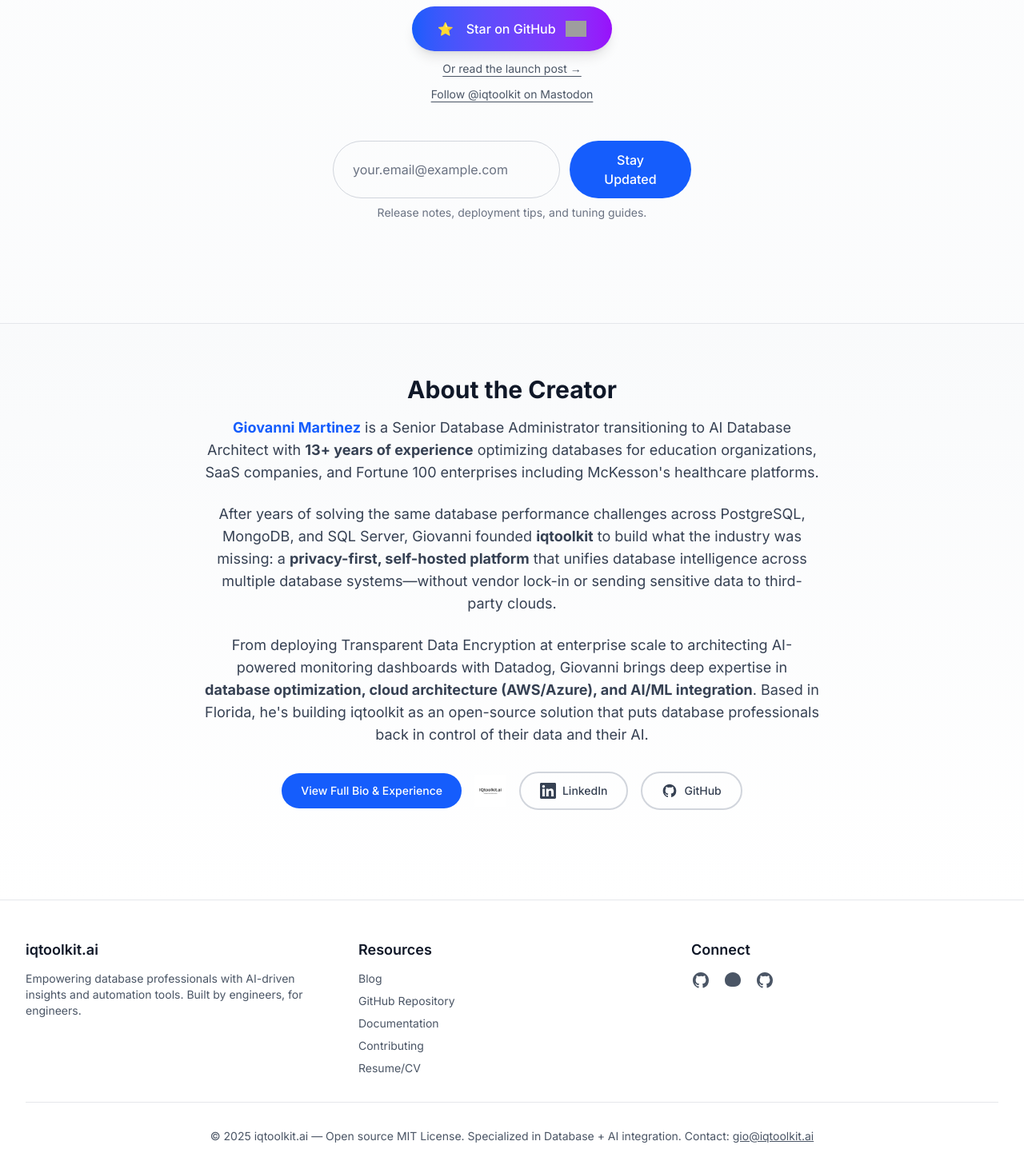
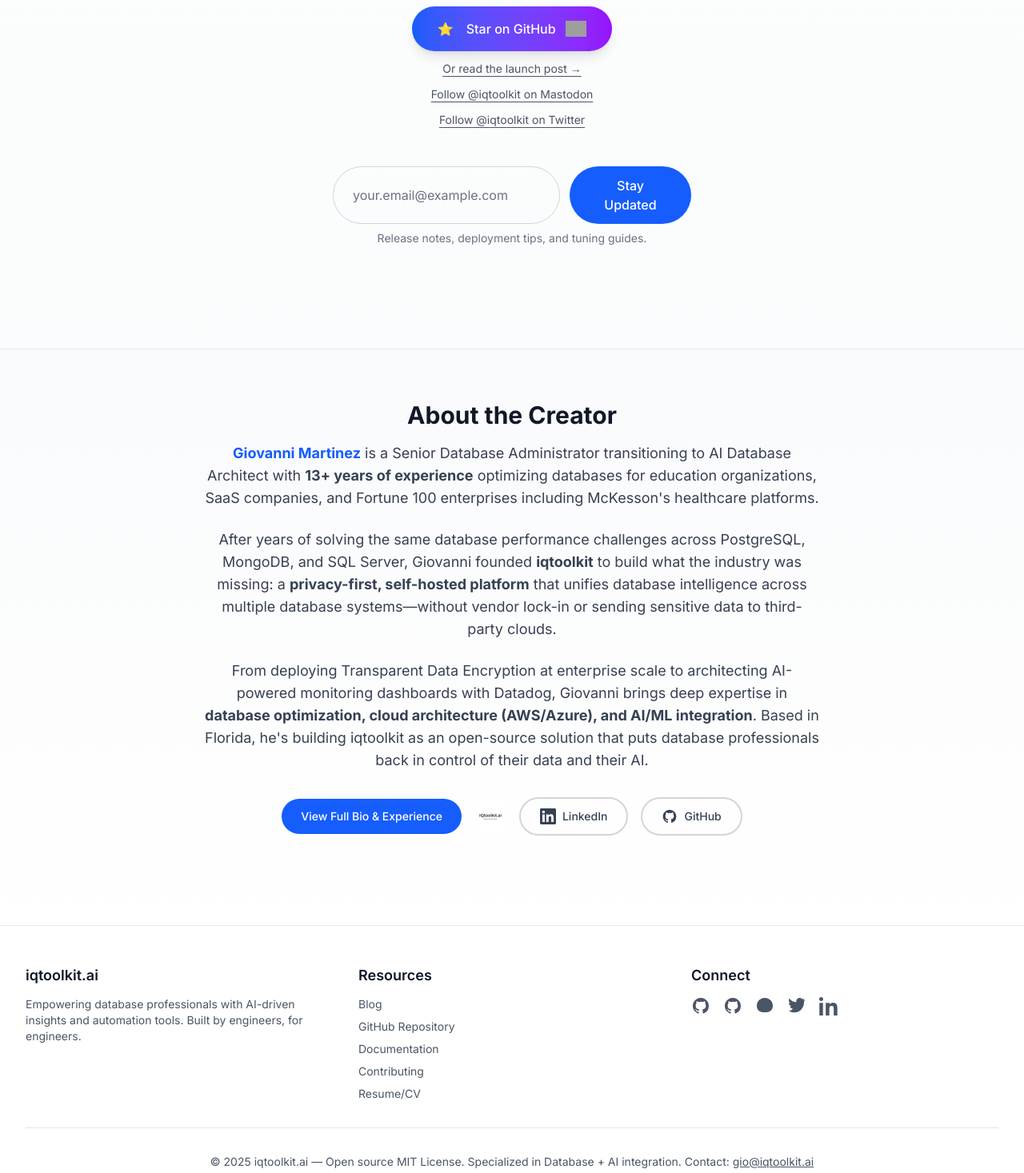
Before and after one commit to iqtoolkit/iqtoolkit.ai, a Next.js app: page / in a window 1280 px wide. Shown: the part 1867-3334 px from the top of the page at 80% size. Built offline with nearby package versions, Linux system fonts and the light colour scheme; grey boxes are pictures that could not be loaded.

Commit message:
feat: add Twitter and LinkedIn links to the homepage and update GitHub link assertions in tests

```diff
--- a/app/page.tsx
+++ b/app/page.tsx
@@ -311,6 +311,14 @@ export default function Home() {
               >
                 Follow @iqtoolkit on Mastodon
               </a>
+              <a
+                href="https://twitter.com/iqtoolkit"
+                target="_blank"
+                rel="noopener noreferrer"
+                className="text-sm text-gray-600 underline underline-offset-4 hover:text-blue-600 dark:text-gray-400 dark:hover:text-blue-400"
+              >
+                Follow @iqtoolkit on Twitter
+              </a>
             </div>
 
             {/* Email Signup Form */}
@@ -503,13 +511,28 @@ export default function Home() {
             {/* Social & Contact */}
             <div>
               <h3 className="mb-3 text-lg font-semibold text-gray-900 dark:text-white">Connect</h3>
-              <div className="flex gap-4">
+              <div className="flex flex-wrap gap-4">
                 <a
                   href="https://github.com/iqtoolkit"
                   target="_blank"
                   rel="noopener noreferrer"
                   className="text-gray-600 hover:text-blue-600 dark:text-gray-400 dark:hover:text-blue-400"
-                  aria-label="GitHub"
+                  aria-label="GitHub (Org)"
+                >
+                  <svg className="h-6 w-6" fill="currentColor" viewBox="0 0 24 24">
+                    <path
+                      fillRule="evenodd"
+                      d="M12 2C6.477 2 2 6.484 2 12.017c0 4.425 2.865 8.18 6.839 9.504.5.092.682-.217.682-.483 0-.237-.008-.868-.013-1.703-2.782.605-3.369-1.343-3.369-1.343-.454-1.158-1.11-1.466-1.11-1.466-.908-.62.069-.608.069-.608 1.003.07 1.531 1.032 1.531 1.032.892 1.53 2.341 1.088 2.91.832.092-.647.35-1.088.636-1.338-2.22-.253-4.555-1.113-4.555-4.951 0-1.093.39-1.988 1.029-2.688-.103-.253-.446-1.272.098-2.65 0 0 .84-.27 2.75 1.026A9.564 9.564 0 0112 6.844c.85.004 1.705.115 2.504.337 1.909-1.296 2.747-1.027 2.747-1.027.546 1.379.202 2.398.1 2.651.64.7 1.028 1.595 1.028 2.688 0 3.848-2.339 4.695-4.566 4.943.359.309.678.92.678 1.855 0 1.338-.012 2.419-.012 2.747 0 .268.18.58.688.482A10.019 10.019 0 0022 12.017C22 6.484 17.522 2 12 2z"
+                      clipRule="evenodd"
+                    />
+                  </svg>
+                </a>
+                <a
+                  href="https://github.com/iqtoolkit/iqtoolkit-analyzer"
+                  target="_blank"
+                  rel="noopener noreferrer"
+                  className="text-gray-600 hover:text-blue-600 dark:text-gray-400 dark:hover:text-blue-400"
+                  aria-label="GitHub (Analyzer Repo)"
                 >
                   <svg className="h-6 w-6" fill="currentColor" viewBox="0 0 24 24">
                     <path
@@ -526,7 +549,6 @@ export default function Home() {
                   className="text-gray-600 hover:text-blue-600 dark:text-gray-400 dark:hover:text-blue-400"
                   aria-label="Mastodon"
                 >
-                  {/* Simple Mastodon icon (fallback) */}
                   <svg
                     className="h-6 w-6"
                     fill="currentColor"
@@ -537,18 +559,25 @@ export default function Home() {
                   </svg>
                 </a>
                 <a
-                  href="https://github.com/iqtoolkit/iqtoolkit-analyzer"
+                  href="https://twitter.com/iqtoolkit"
                   target="_blank"
                   rel="noopener noreferrer"
                   className="text-gray-600 hover:text-blue-600 dark:text-gray-400 dark:hover:text-blue-400"
-                  aria-label="Analyzer Repo"
+                  aria-label="Twitter"
                 >
                   <svg className="h-6 w-6" fill="currentColor" viewBox="0 0 24 24">
-                    <path
-                      fillRule="evenodd"
-                      d="M12 2C6.477 2 2 6.484 2 12.017c0 4.425 2.865 8.18 6.839 9.504.5.092.682-.217.682-.483 0-.237-.008-.868-.013-1.703-2.782.605-3.369-1.343-3.369-1.343-.454-1.158-1.11-1.466-1.11-1.466-.908-.62.069-.608.069-.608 1.003.07 1.531 1.032 1.531 1.032.892 1.53 2.341 1.088 2.91.832.092-.647.35-1.088.636-1.338-2.22-.253-4.555-1.113-4.555-4.951 0-1.093.39-1.988 1.029-2.688-.103-.253-.446-1.272.098-2.65 0 0 .84-.27 2.75 1.026A9.564 9.564 0 0112 6.844c.85.004 1.705.115 2.504.337 1.909-1.296 2.747-1.027 2.747-1.027.546 1.379.202 2.398.1 2.651.64.7 1.028 1.595 1.028 2.688 0 3.848-2.339 4.695-4.566 4.943.359.309.678.92.678 1.855 0 1.338-.012 2.419-.012 2.747 0 .268.18.58.688.482A10.019 10.019 0 0022 12.017C22 6.484 17.522 2 12 2z"
-                      clipRule="evenodd"
-                    />
+                    <path d="M22 4.01c-.77.35-1.6.58-2.47.69a4.3 4.3 0 001.88-2.37 8.54 8.54 0 01-2.72 1.05 4.27 4.27 0 00-3.14-1.37c-2.36 0-4.28 1.96-4.28 4.37 0 .34.03.66.1.97-3.56-.18-6.72-1.95-8.84-4.63a4.46 4.46 0 00-.58 2.2 4.4 4.4 0 001.9 3.64 4.2 4.2 0 01-1.94-.55v.06c0 2.1 1.45 3.85 3.38 4.25a4.2 4.2 0 01-1.13.16c-.28 0-.55-.03-.81-.08.55 1.8 2.16 3.11 4.06 3.14A8.5 8.5 0 012 18.34a12 12 0 006.64 2.02c7.97 0 12.33-6.78 12.33-12.67 0-.19-.01-.37-.02-.56A8.99 8.99 0 0022 4.01z" />
+                  </svg>
+                </a>
+                <a
+                  href="https://linkedin.com/in/gmartinez-dbai"
+                  target="_blank"
+                  rel="noopener noreferrer"
+                  className="text-gray-600 hover:text-blue-600 dark:text-gray-400 dark:hover:text-blue-400"
+                  aria-label="LinkedIn"
+                >
+                  <svg className="h-6 w-6" fill="currentColor" viewBox="0 0 24 24">
+                    <path d="M4.98 3.5C4.98 4.88 3.9 6 2.5 6S0 4.88 0 3.5C0 2.12 1.08 1 2.48 1s2.5 1.12 2.5 2.5zM.24 8.16h4.5V24H.24V8.16zM8.65 8.16h4.31v2.15h.06c.6-1.14 2.07-2.34 4.27-2.34 4.56 0 5.4 3 5.4 6.9V24h-4.5v-7.7c0-1.84-.03-4.2-2.56-4.2-2.57 0-2.96 2-2.96 4.06V24h-4.5V8.16z" />
                   </svg>
                 </a>
               </div>
```
Also changed, not shown: 1 other file (tests, documents, lock files or other folders).
